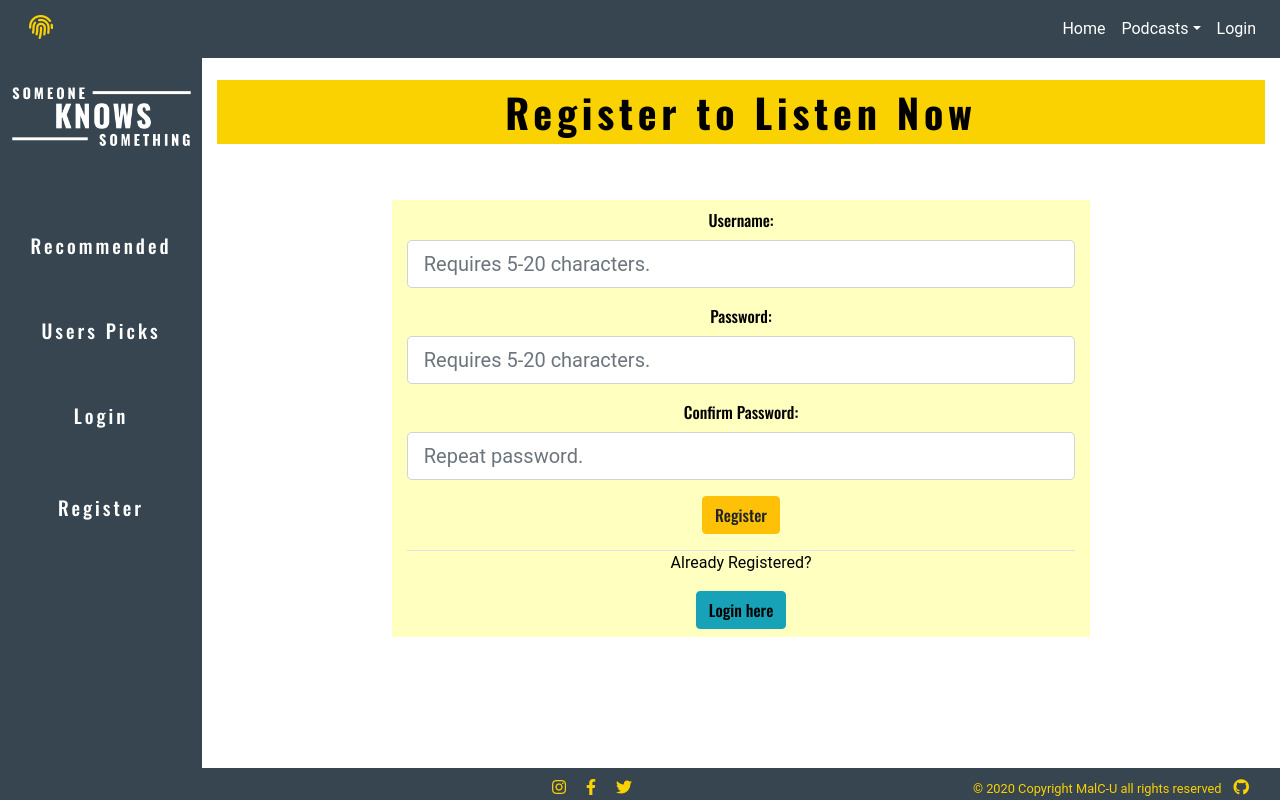
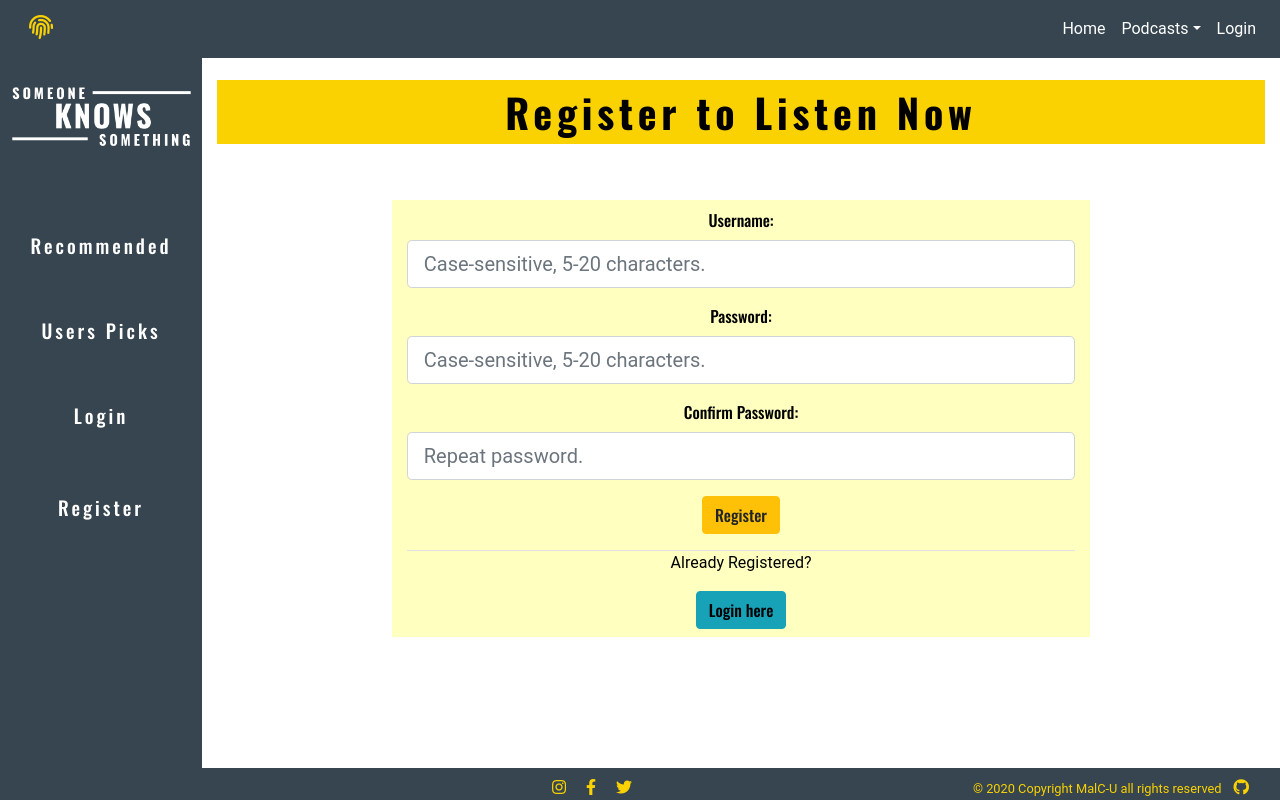
Before and after one commit to malc-u/SomeoneKnowsSomething, a Flask app: page /register in a window 1280 px wide. Run offline with Flask 2, Linux system fonts and the light colour scheme; some libraries are stand-ins or nearby versions.

Commit message:
Amended placeholder  on registration to advise username and password are case sensitive.

```diff
--- a/templates/register.html
+++ b/templates/register.html
@@ -17,7 +17,7 @@
                         {% endfor %}
                     </div>
                     {% else %}
-                    {{ form.username(class="form-control form-control-lg", placeholder="Requires 5-20 characters.")}}
+                    {{ form.username(class="form-control form-control-lg", placeholder="Case-sensitive, 5-20 characters.")}}
                     {% endif %}
                 </div>
                 <div class="form-group">
@@ -30,7 +30,7 @@
                         {% endfor %}
                     </div>
                     {% else %}
-                    {{ form.password(class="form-control form-control-lg", placeholder="Requires 5-20 characters.")}}
+                    {{ form.password(class="form-control form-control-lg", placeholder="Case-sensitive, 5-20 characters.")}}
                     {% endif %}
                 </div>
                 <div class="form-group">
```
